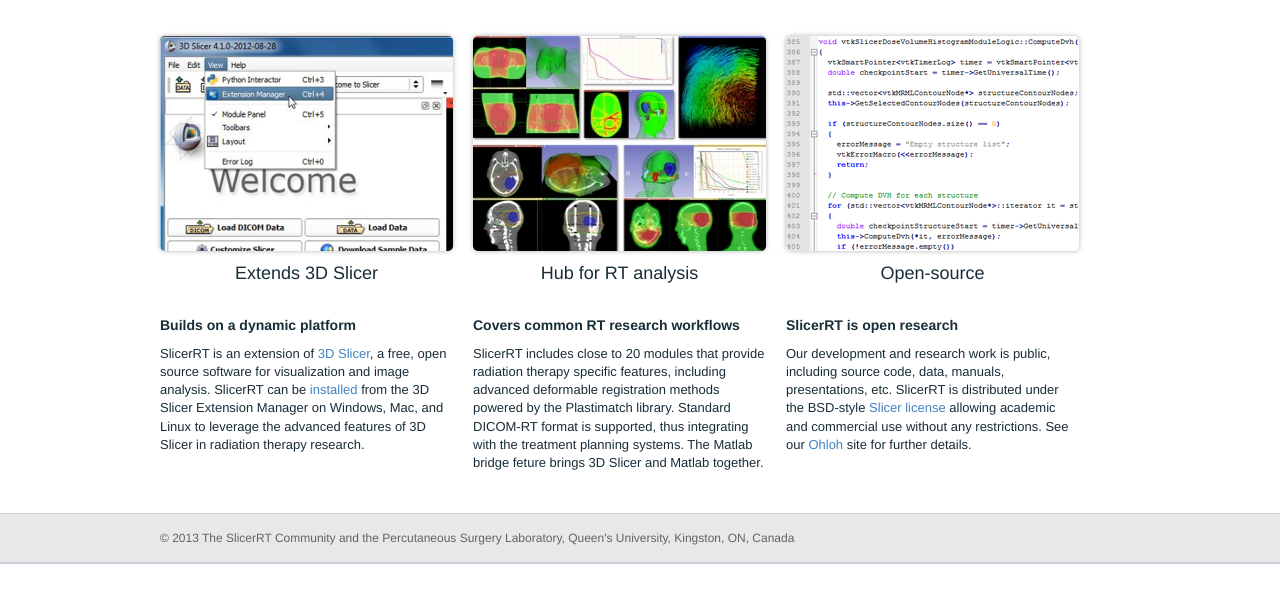
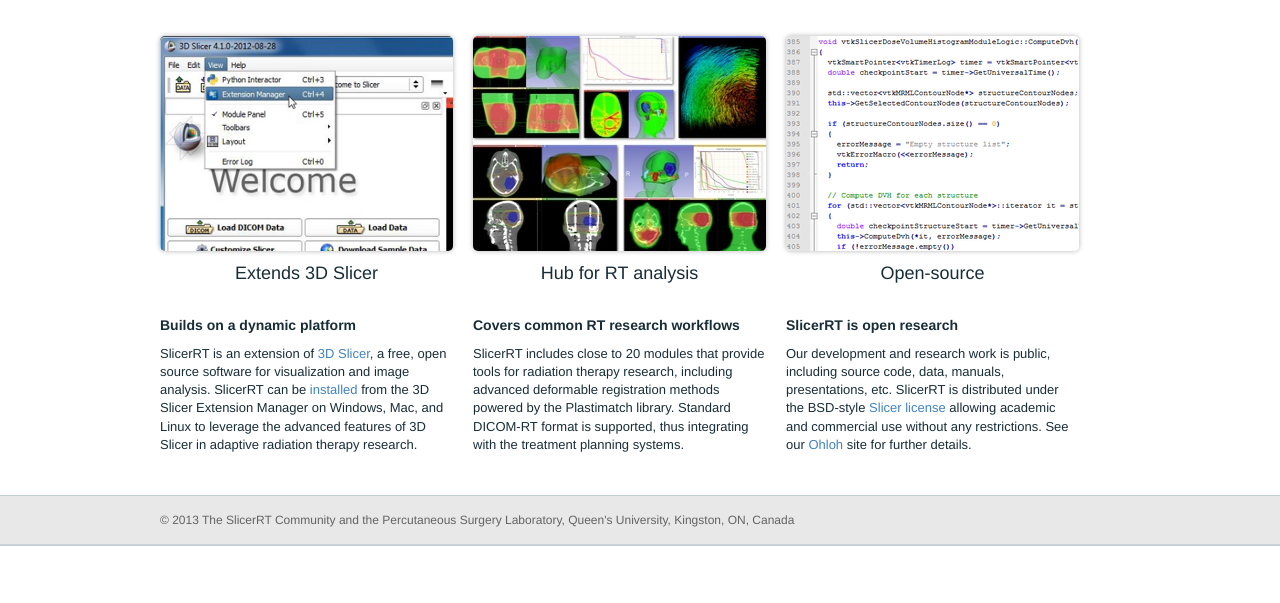
Before and after one commit to Sunderlandkyl/slicerrt.github.com, a Jekyll site: the page index.html, which Jekyll copies as it is, in a window 1280 px wide, cut to the strip 229-832 px from the top of the page. Built offline with Jekyll 4.4.1, drawn with Linux system fonts in a browser that asks for light colours; Markdown is read by kramdown in place of the engine named in the settings.

Commit message:
Update index.html

```diff
--- a/index.html
+++ b/index.html
@@ -57,12 +57,12 @@
 
         <div class="three-column">
           <h3>Builds on a dynamic platform</h3>
-          <p>SlicerRT is an extension of <a href="http://www.slicer.org">3D Slicer</a>, a free, open source software for visualization and image analysis. SlicerRT can be <a href="Download.html">installed</a> from the 3D Slicer Extension Manager on Windows, Mac, and Linux to leverage the advanced features of 3D Slicer in radiation therapy research.</p>
+          <p>SlicerRT is an extension of <a href="http://www.slicer.org">3D Slicer</a>, a free, open source software for visualization and image analysis. SlicerRT can be <a href="Download.html">installed</a> from the 3D Slicer Extension Manager on Windows, Mac, and Linux to leverage the advanced features of 3D Slicer in adaptive radiation therapy research.</p>
         </div>
 
         <div class="three-column">
           <h3>Covers common RT research workflows</h3>
-          <p>SlicerRT includes close to 20 modules that provide radiation therapy specific features, including advanced deformable registration methods powered by the Plastimatch library. Standard DICOM-RT format is supported, thus integrating with the treatment planning systems. The Matlab bridge feture brings 3D Slicer and Matlab together.</p>
+          <p>SlicerRT includes close to 20 modules that provide tools for radiation therapy research, including advanced deformable registration methods powered by the Plastimatch library. Standard DICOM-RT format is supported, thus integrating with the treatment planning systems.</p>
         </div>
 
         <div class="three-column">
```
